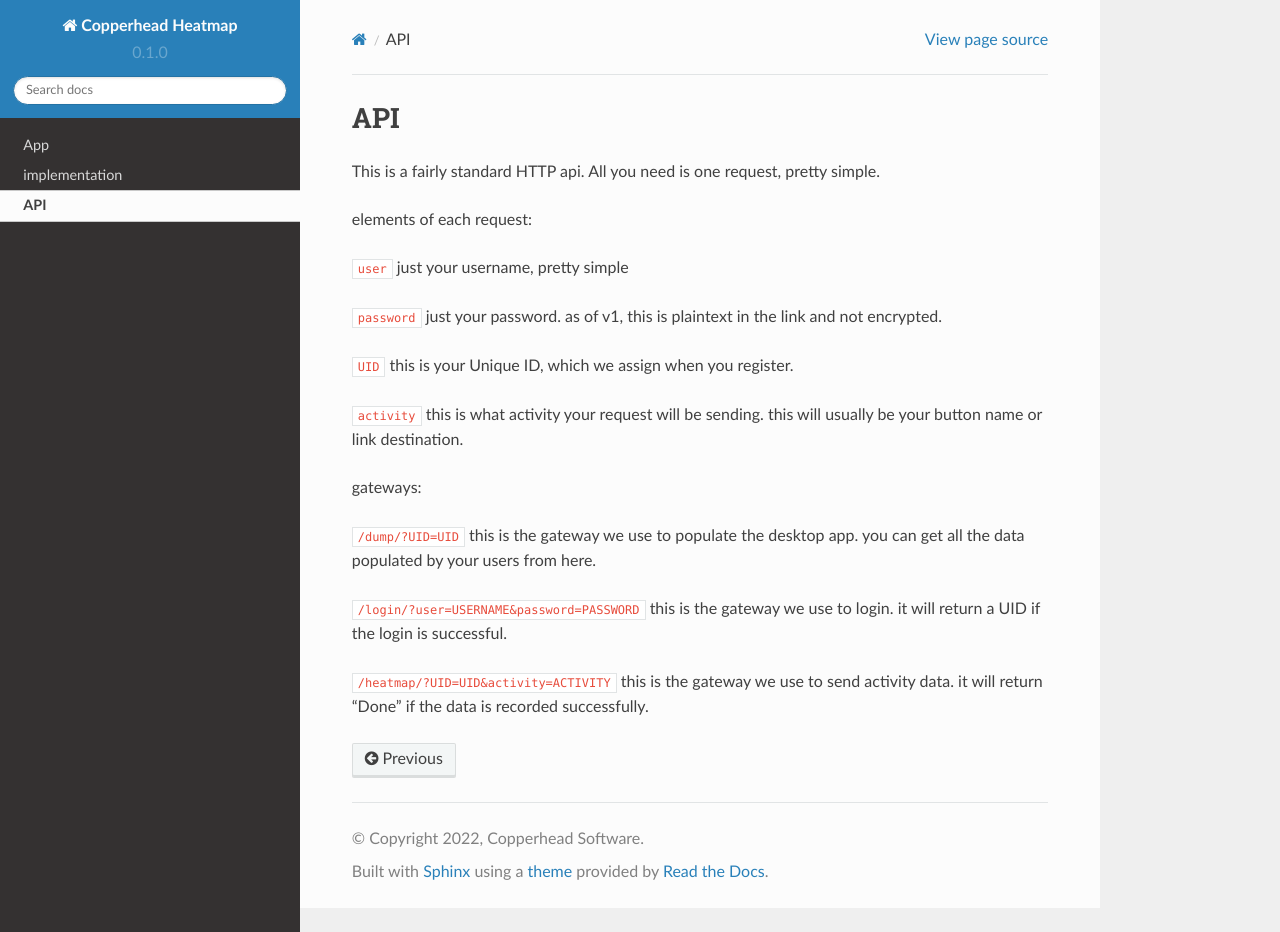
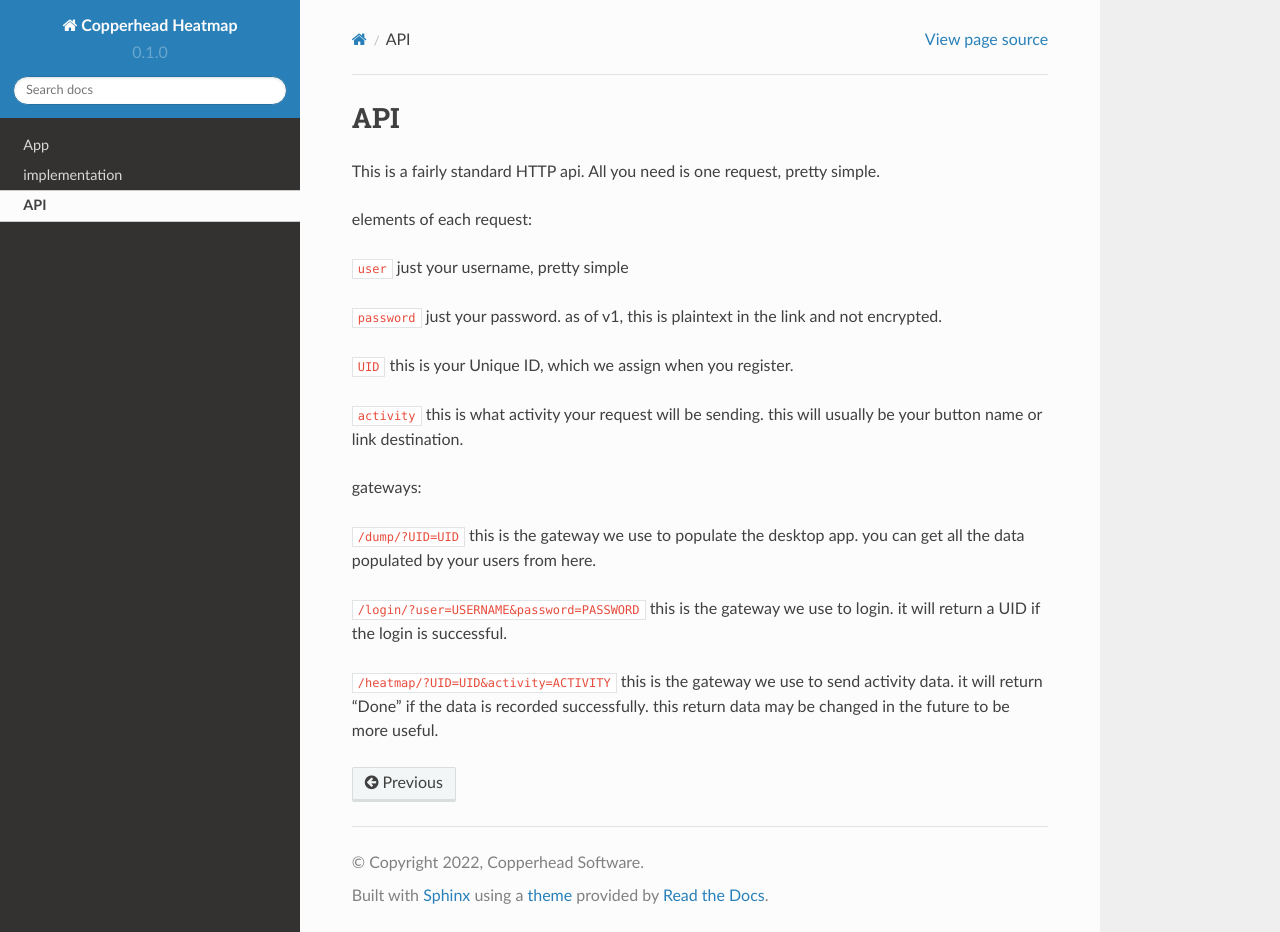
Before and after one commit to Copperhead-Software/Heatmap-docs, a Sphinx documentation site: the page built from docs/source/api.rst, in a window 1280 px wide and 932 px high. Built offline with Sphinx 7.4.7 and the Read the Docs theme 2.0.0, drawn with Linux system fonts in a browser that asks for light colours.

```diff
--- a/docs/source/api.rst
+++ b/docs/source/api.rst
@@ -26,4 +26,4 @@ this is the gateway we use to populate the desktop app. you can get all the data
 this is the gateway we use to login. it will return a UID if the login is successful.
 
 ``/heatmap/?UID=UID&activity=ACTIVITY``
-this is the gateway we use to send activity data. it will return "Done" if the data is recorded successfully.
+this is the gateway we use to send activity data. it will return "Done" if the data is recorded successfully. this return data may be changed in the future to be more useful.
```
